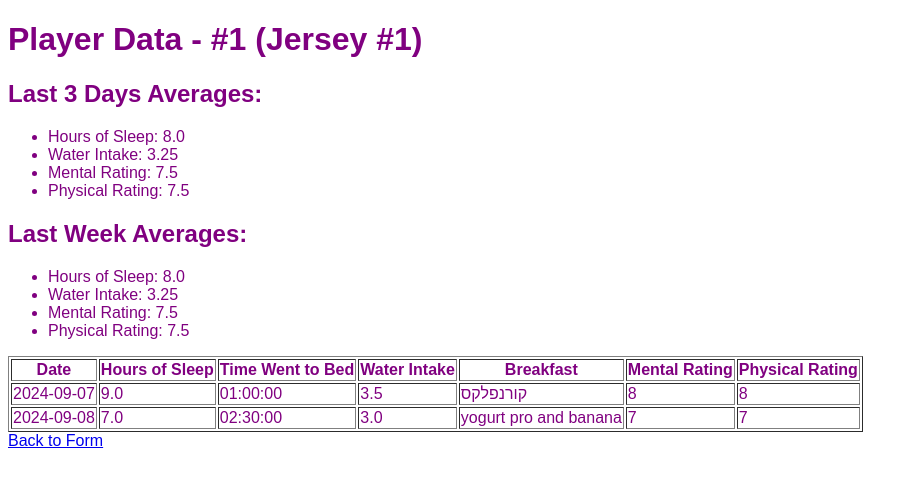
After one commit to IdoDavidi/Athletes-Health-Metrics-Form, a Flask app: page /get_data/1 in a window 1280 px wide. The commit adds this page. Shown: the top 487 px of the page, without its empty margins (0-918 px from the left). Run offline with Flask 3, Linux system fonts and the light colour scheme.

Commit message:
data storage added and improved visualization

```diff
--- a/app/routes.py
+++ b/app/routes.py
@@ -1,13 +1,151 @@
-from flask import render_template, flash, redirect, url_for
+import os
+import pandas as pd
+from flask import render_template, request, redirect, flash, jsonify
+from datetime import datetime, timedelta
 from app import app
 from app.forms import AthleteForm
+from flask import json
+
+# Directory to store player data
+PLAYER_DATA_DIR = 'player_data'
+
+# Ensure the player data directory exists
+if not os.path.exists(PLAYER_DATA_DIR):
+    os.makedirs(PLAYER_DATA_DIR)
+
+@app.route('/', methods=['GET', 'POST'])
+def home():
+    form = AthleteForm()
+
+    if form.validate_on_submit():
+        full_name = form.full_name.data
+        jersey_number = form.jersey_number.data
+        date = datetime.today().strftime('%Y-%m-%d')
+        sleep_hours = form.sleep_hours.data
+        bed_time = form.bed_time.data
+        water_intake = form.water_intake.data
+        breakfast = form.breakfast.data
+        mental_rating = form.mental_rating.data
+        physical_rating = form.physical_rating.data
+
+        # Create the filename for the player using the full name and jersey number
+        filename = f"{full_name}_#{jersey_number}.csv"
+        file_path = os.path.join(PLAYER_DATA_DIR, filename)
+
+        # Check if a CSV file already exists for the player
+        if os.path.exists(file_path):
+            # Load existing data and check if there's an entry for today
+            df = pd.read_csv(file_path)
+            if date in df['Date'].values:
+                flash("You have already submitted data for today!")
+                # Option to redirect to data page
+                return render_template('duplicate_submission.html', jersey_number=jersey_number)
+        else:
+            # Create a new DataFrame if the file doesn't exist
+            df = pd.DataFrame(
+                columns=['Date', 'Hours of Sleep', 'Time Went to Bed', 'Water Intake', 'Breakfast', 'Mental Rating',
+                         'Physical Rating'])
+
+        # Append the new data to the DataFrame
+        new_data = {
+            'Date': date,
+            'Hours of Sleep': sleep_hours,
+            'Time Went to Bed': bed_time,
+            'Water Intake': water_intake,
+            'Breakfast': breakfast,
+            'Mental Rating': mental_rating,
+            'Physical Rating': physical_rating
+        }
+        df = pd.concat([df, pd.DataFrame([new_data])], ignore_index=True)
+
+        # Save the updated data back to the CSV file
+        df.to_csv(file_path, index=False)
+
+        flash('Data submitted successfully!')
+        return redirect(f'/player_data/{jersey_number}')
+
+    return render_template('form.html', form=form)
 
 
-@app.route('/', methods=['GET', 'POST'])
-def form():
-    form = AthleteForm()
-    if form.validate_on_submit():
-        # You can handle the form data here
-        flash('Form submitted successfully!', 'success')
-        return redirect(url_for('form'))
-    return render_template('form.html', title='Daily Athlete Form', form=form)
+@app.route('/player_data/<jersey_number>', methods=['GET'])
+def player_data(jersey_number):
+    # Find the CSV file for the player based on jersey number
+    for filename in os.listdir(PLAYER_DATA_DIR):
+        if jersey_number in filename:
+            file_path = os.path.join(PLAYER_DATA_DIR, filename)
+            player_name = filename.replace('.csv', '').replace(f'_{jersey_number}', '')
+            break
+    else:
+        flash(f"No data found for jersey number {jersey_number}")
+        return redirect('/')
+
+    # Read the CSV file into a pandas DataFrame
+    df = pd.read_csv(file_path)
+
+    # Convert the 'Date' column to datetime and format it to show only the date
+    df['Date'] = pd.to_datetime(df['Date']).dt.date
+
+    # Format 'Time Went to Bed' to remove seconds
+    df['Time Went to Bed'] = pd.to_datetime(df['Time Went to Bed']).dt.strftime('%H:%M')
+
+    # Calculate the past 3 days and last week averages
+    today = datetime.today().date()
+    last_3_days = today - timedelta(days=3)
+    last_week = today - timedelta(days=7)
+
+    # Filter the data for the last 3 days and the last week
+    last_3_days_data = df[df['Date'] >= last_3_days]
+    last_week_data = df[df['Date'] >= last_week]
+
+    # Calculate averages for each metric except 'Breakfast'
+    last_3_days_avg = last_3_days_data[['Hours of Sleep', 'Water Intake', 'Mental Rating', 'Physical Rating']].mean().to_dict()
+    last_week_avg = last_week_data[['Hours of Sleep', 'Water Intake', 'Mental Rating', 'Physical Rating']].mean().to_dict()
+
+    # Render the results in a template
+    return render_template('player_data.html',
+                           jersey_number=jersey_number,
+                           player_name=player_name,
+                           player_data=df.to_dict(orient='records'),
+                           last_3_days_avg=last_3_days_avg,
+                           last_week_avg=last_week_avg)
+
+
+@app.route('/get_data/<jersey_number>', methods=['GET'])
+def get_data(jersey_number):
+    # Find the CSV file for the player based on jersey number
+    for filename in os.listdir(PLAYER_DATA_DIR):
+        if jersey_number in filename:
+            file_path = os.path.join(PLAYER_DATA_DIR, filename)
+            break
+    else:
+        return jsonify({"error": "Player not found"})
+
+    # Read the CSV file into a pandas DataFrame
+    df = pd.read_csv(file_path)
+
+    # Convert the 'Date' column to datetime and ensure proper formatting
+    df['Date'] = pd.to_datetime(df['Date']).dt.strftime('%Y-%m-%d')
+    player_name = filename.split('_')[1].split('.')[0]
+
+    # Calculate averages for the last 3 days and last week
+    today = datetime.today()
+    last_3_days = today - timedelta(days=3)
+    last_week = today - timedelta(days=7)
+
+    # Filter the data for the last 3 days and the last week
+    last_3_days_data = df[df['Date'] >= last_3_days.strftime('%Y-%m-%d')]
+    last_week_data = df[df['Date'] >= last_week.strftime('%Y-%m-%d')]
+
+    # Calculate averages for each metric except 'Breakfast'
+    last_3_days_avg = last_3_days_data[['Hours of Sleep', 'Water Intake', 'Mental Rating', 'Physical Rating']].mean().to_dict()
+    last_week_avg = last_week_data[['Hours of Sleep', 'Water Intake', 'Mental Rating', 'Physical Rating']].mean().to_dict()
+
+    # Render the player_data.html template with the calculated data
+    return render_template(
+        'player_data.html',
+        jersey_number=jersey_number,
+        player_name=player_name,
+        player_data=df.to_dict(orient='records'),
+        last_3_days_avg=last_3_days_avg,
+        last_week_avg=last_week_avg
+    )
--- a/app/static/styles.css
+++ b/app/static/styles.css
@@ -20,3 +20,5 @@ input, select, textarea {
     border: 2px solid purple; /* Border color */
     border-radius: 5px;
     padding: 5px;
+    overflow-x: auto; /* Allow horizontal scrolling */
+    white-space: nowrap; /* Prevent text wrapping */
--- /dev/null
+++ b/app/templates/player_data.html
@@ -0,0 +1,57 @@
+<!doctype html>
+<html lang="en">
+<head>
+    <meta charset="utf-8">
+    <meta name="viewport" content="width=device-width, initial-scale=1, shrink-to-fit=no">
+    <title>Player Data</title>
+    <link rel="stylesheet" type="text/css" href="{{ url_for('static', filename='styles.css') }}">
+</head>
+<body>
+    <h1>Player Data - {{ player_name }} (Jersey #{{ jersey_number }})</h1>
+
+    <h2>Last 3 Days Averages:</h2>
+    <ul>
+        <li>Hours of Sleep: {{ last_3_days_avg['Hours of Sleep'] or 'N/A' }}</li>
+        <li>Water Intake: {{ last_3_days_avg['Water Intake'] or 'N/A' }}</li>
+        <li>Mental Rating: {{ last_3_days_avg['Mental Rating'] or 'N/A' }}</li>
+        <li>Physical Rating: {{ last_3_days_avg['Physical Rating'] or 'N/A' }}</li>
+    </ul>
+
+    <h2>Last Week Averages:</h2>
+    <ul>
+        <li>Hours of Sleep: {{ last_week_avg['Hours of Sleep'] or 'N/A' }}</li>
+        <li>Water Intake: {{ last_week_avg['Water Intake'] or 'N/A' }}</li>
+        <li>Mental Rating: {{ last_week_avg['Mental Rating'] or 'N/A' }}</li>
+        <li>Physical Rating: {{ last_week_avg['Physical Rating'] or 'N/A' }}</li>
+    </ul>
+
+    <table border="1">
+        <thead>
+            <tr>
+                <th>Date</th>
+                <th>Hours of Sleep</th>
+                <th>Time Went to Bed</th>
+                <th>Water Intake</th>
+                <th>Breakfast</th>
+                <th>Mental Rating</th>
+                <th>Physical Rating</th>
+            </tr>
+        </thead>
+        <tbody>
+            {% for row in player_data %}
+            <tr>
+                <td>{{ row['Date'] }}</td>
+                <td>{{ row['Hours of Sleep'] }}</td>
+                <td>{{ row['Time Went to Bed'] }}</td>
+                <td>{{ row['Water Intake'] }}</td>
+                <td>{{ row['Breakfast'] }}</td>
+                <td>{{ row['Mental Rating'] }}</td>
+                <td>{{ row['Physical Rating'] }}</td>
+            </tr>
+            {% endfor %}
+        </tbody>
+    </table>
+
+    <a href="/">Back to Form</a>
+</body>
+</html>
--- /dev/null
+++ b/player_data/אלכס צ'וברוביץ'_#7.csv
@@ -0,0 +1,2 @@
+Date,Hours of Sleep,Time Went to Bed,Water Intake,Breakfast,Mental Rating,Physical Rating
+2024-09-08,6.0,20:00:00,1.5,קורנפלקס,6,6
--- /dev/null
+++ b/player_data/אלכס צ'וברוביץ'_7.csv
@@ -0,0 +1,2 @@
+Date,Full Name,Jersey Number,Hours of Sleep,Time Went to Bed,Water Intake,Breakfast,Mental Rating,Physical Rating
+2024-09-07,אלכס צ'וברוביץ',7,6.0,01:30:00,3.0,חטיף חלבון,5,5
--- /dev/null
+++ b/player_data/יוסוף טימי_#1.csv
@@ -0,0 +1,3 @@
+Date,Hours of Sleep,Time Went to Bed,Water Intake,Breakfast,Mental Rating,Physical Rating
+2024-09-07,9.0,01:00:00,3.5,קורנפלקס,8,8
+2024-09-08,7.0,02:30:00,3.0,yogurt pro and banana,7,7
--- /dev/null
+++ b/player_data/עומר טל_#9.csv
@@ -0,0 +1,2 @@
+Date,Hours of Sleep,Time Went to Bed,Water Intake,Breakfast,Mental Rating,Physical Rating
+2024-09-08,8.0,00:30:00,2.0,yogurt pro and banana,7,6
--- /dev/null
+++ b/player_data/עומר טל_9.csv
@@ -0,0 +1,2 @@
+Date,Full Name,Jersey Number,Hours of Sleep,Time Went to Bed,Water Intake,Breakfast,Mental Rating,Physical Rating
+2024-09-07,עומר טל,9,7.0,00:00:00,2.0,חביתה טונה וסלט,7,7
--- /dev/null
+++ b/player_data/עידו דוידי_#11.csv
@@ -0,0 +1,3 @@
+Date,Hours of Sleep,Time Went to Bed,Water Intake,Breakfast,Mental Rating,Physical Rating
+2024-09-07,8.0,23:30:00,2.5,"קוטג' וגזר, יוגורט פרו ופרי, שייק חלבון, קפה",6,6
+2024-09-08,9.0,00:00:00,2.0,"קוטג' וגזר, יוגורט פרו ופרי, שייק חלבון, קפה",7,7
--- /dev/null
+++ b/player_data/עידו דוידי_11.csv
@@ -0,0 +1,2 @@
+Date,Full Name,Jersey Number,Hours of Sleep,Time Went to Bed,Water Intake,Breakfast,Mental Rating,Physical Rating
+2024-09-07,עידו דוידי,11,8.0,23:30:00,2.5,"קוטג' וגזר, יוגורט פרו ופרי, שייק חלבון, קפה",6,6
--- /dev/null
+++ b/player_data/עידו_דוידי_#11.csv
@@ -0,0 +1,2 @@
+Date,Hours of Sleep,Time Went to Bed,Water Intake,Breakfast,Mental Rating,Physical Rating
+2024-09-07,8.0,23:45,2.5,חטיף חלבון,7,7
```
Also changed, not shown: app/forms.py (+8 -4 lines), app/templates/analysis.html (added, +25 -0 lines), app/templates/duplicate_submission.html (added, +17 -0 lines), app/templates/form.html (+32 -10 lines), app/templates/get_data.html (added, +13 -0 lines), app/static/team_logo.png (renamed from app/static/Screenshot 2024-09-02 125746.png), 1 other file.
